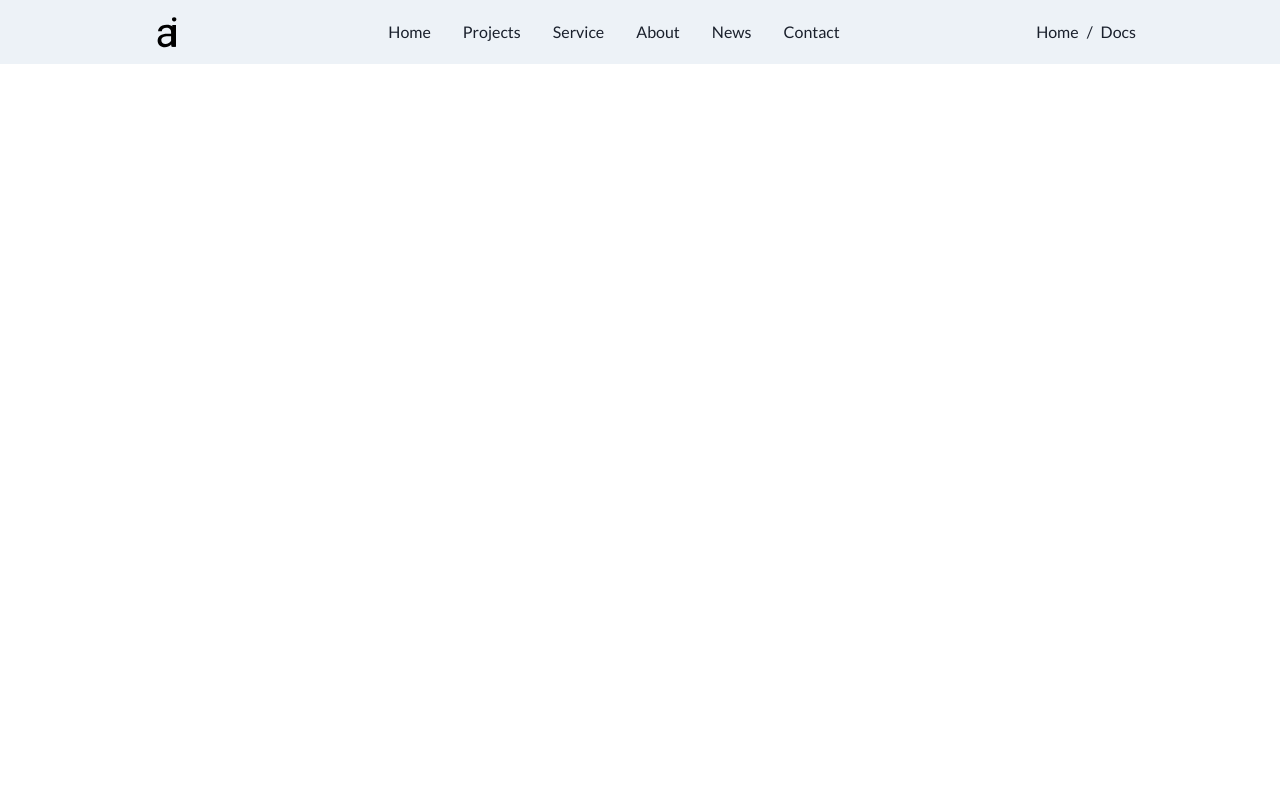
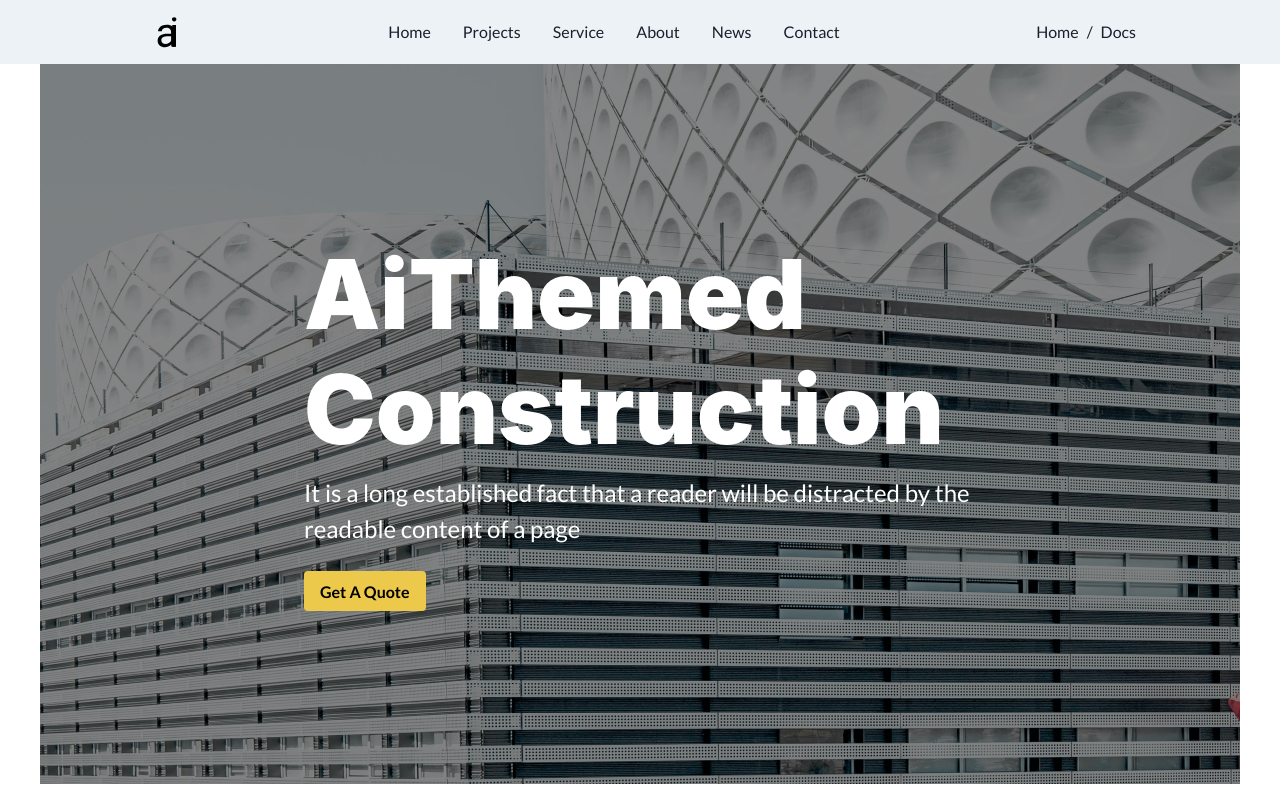
Before and after one commit to Fordjour12/Ai-construction-D3v, a React (Vite) app: page / in a window 1280 px wide. Built offline with nearby package versions, Linux system fonts and the light colour scheme.

Commit message:
herSection

```diff
--- a/src/App.jsx
+++ b/src/App.jsx
@@ -1,9 +1,11 @@
 import Header from "./components/Header";
+import HeroSection from "./components/HeroSection";
 
 const App = () => {
     return (
         <>
             <Header />
+            <HeroSection />
         </>
     );
 };
--- /dev/null
+++ b/src/components/HeroSection.jsx
@@ -0,0 +1,72 @@
+import {
+    Stack,
+    Flex,
+    Button,
+    Text,
+    VStack,
+    useBreakpointValue,
+    Container,
+    Heading,
+    Wrap,
+    Box,
+    HStack,
+} from "@chakra-ui/react";
+import bgImg from "../assets/joel-filipe-vw4-IpWQu94-unsplash.jpg";
+const HeroSection = () => {
+    return (
+        <Wrap mx={useBreakpointValue({ md: 10 })}>
+            <Flex
+                w={"full"}
+                h={useBreakpointValue({ base: "60vh", md: "90vh" })}
+                backgroundImage={bgImg}
+                backgroundSize={"cover"}
+                backgroundPosition={"center center"}
+                backgroundRepeat={"no-repeat"}
+            >
+                <VStack
+                    w={"full"}
+                    justify={"center"}
+                    px={useBreakpointValue({ base: 4, md: 8 })}
+                    // bgGradient={"linear( blackAlpha.600, transparent)"}
+                    bgBlendMode={"multiply"}
+                    bgColor={"blackAlpha.600"}
+                >
+                    <Stack maxW={"2xl"} align={"flex-start"} spacing={6}>
+                        <Stack>
+                            <Heading
+                                color={"white"}
+                                fontWeight={900}
+                                lineHeight={1.2}
+                                fontSize={useBreakpointValue({
+                                    base: "5xl",
+                                    md: "8xl",
+                                })}
+                            >
+                                AiThemed Construction
+                            </Heading>
+                            <Text
+                                color={"white"}
+                                fontSize={useBreakpointValue({ md: "2xl" })}
+                                fontWeight={400}
+                            >
+                                It is a long established fact that a reader will
+                                be distracted by the readable content of a page
+                            </Text>
+                        </Stack>
+                        <Box>
+                            <Button
+                                bg={"yellow.400"}
+                                rounded={"base"}
+                                color={{ base: "black" }}
+                            >
+                                Get A Quote
+                            </Button>
+                        </Box>
+                    </Stack>
+                </VStack>
+            </Flex>
+        </Wrap>
+    );
+};
+
+export default HeroSection;
```
Also changed, not shown: src/assets/joel-filipe-vw4-IpWQu94-unsplash.jpg (added).
